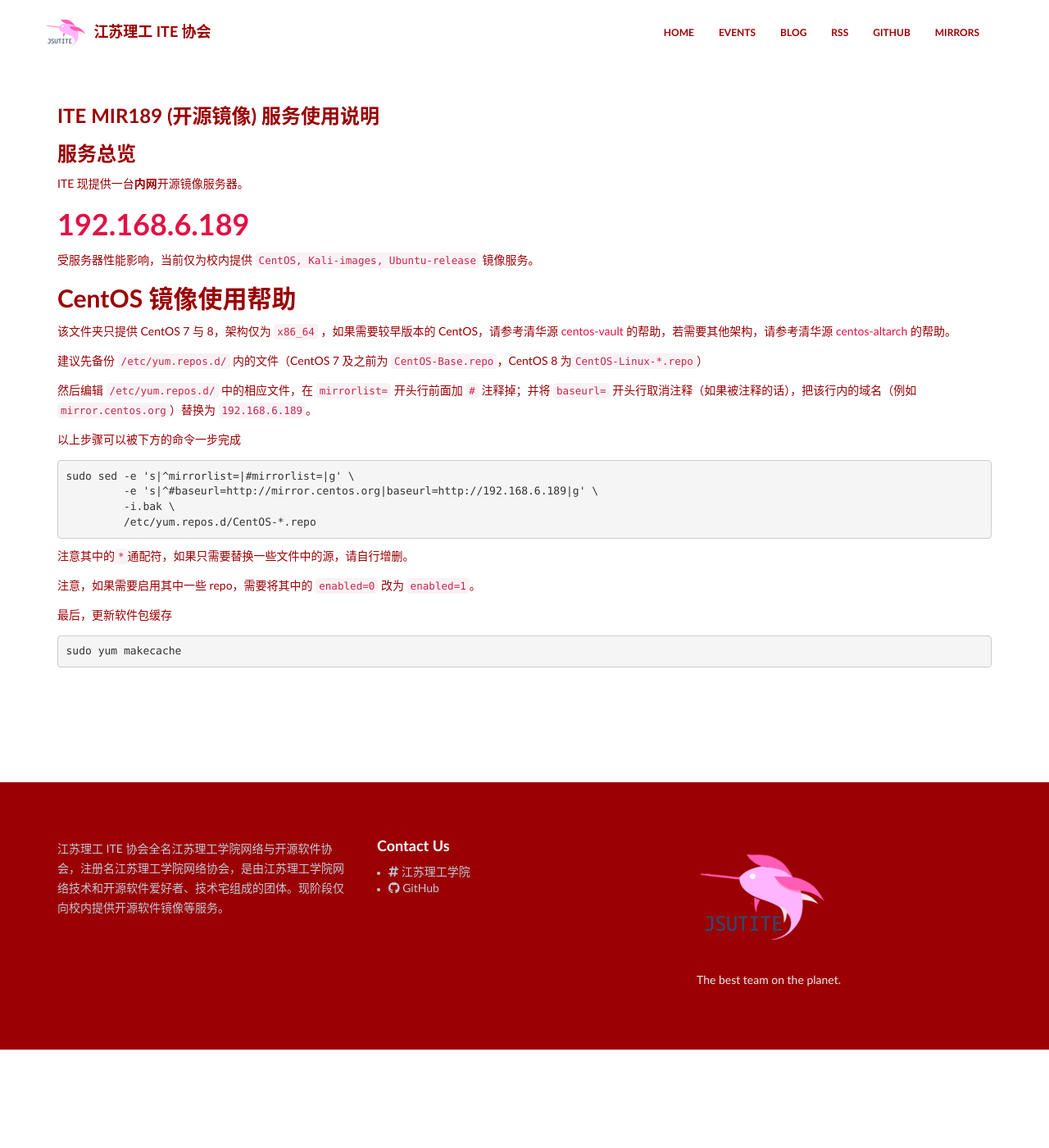
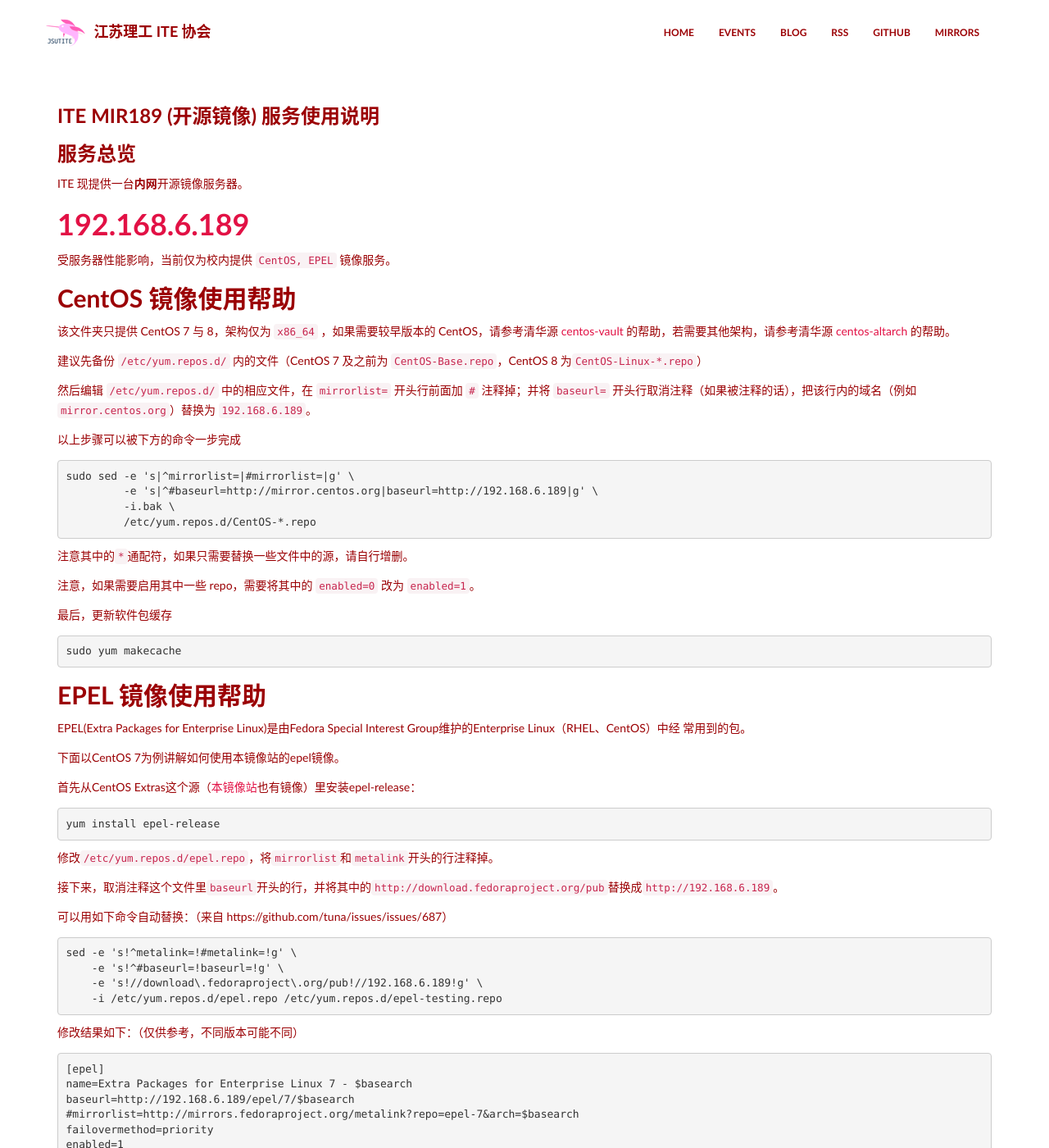
Before and after one commit to jsutite/web-src, a Jekyll site: the page built from _pages/help/mirrors.md, in a window 1280 px wide and 1400 px high. Shown: the whole window at 82% size. Built offline with Jekyll 4.4.1, drawn with Linux system fonts in a browser that asks for light colours; some of the changed text lies outside the part shown.

Commit message:
Update: Update index.md

````diff
--- a/_pages/help/mirrors.md
+++ b/_pages/help/mirrors.md
@@ -11,7 +11,7 @@
 
 # [192.168.6.189](http://192.168.6.189/)
 
-受服务器性能影响，当前仅为校内提供 `CentOS, Kali-images, Ubuntu-release` 镜像服务。
+受服务器性能影响，当前仅为校内提供 `CentOS, EPEL` 镜像服务。
 
 ## CentOS 镜像使用帮助
 
@@ -39,3 +39,64 @@
 ```
 sudo yum makecache
 ```
+
+## EPEL 镜像使用帮助
+
+EPEL(Extra Packages for Enterprise Linux)是由Fedora Special Interest Group维护的Enterprise Linux（RHEL、CentOS）中经
+常用到的包。
+
+
+下面以CentOS 7为例讲解如何使用本镜像站的epel镜像。
+
+首先从CentOS Extras这个源（[本镜像站](http://192.168.6.189/centos)也有镜像）里安装epel-release：
+
+```
+yum install epel-release
+```
+
+<!-- 当前ITE已经在epel的官方镜像列表里，所以不需要其他配置，mirrorlist机制就能让你的服务器就近使用ITE的镜像。-->
+修改`/etc/yum.repos.d/epel.repo`，将`mirrorlist`和`metalink`开头的行注释掉。
+
+接下来，取消注释这个文件里`baseurl`开头的行，并将其中的`http://download.fedoraproject.org/pub`替换成`http://192.168.6.189`。
+
+可以用如下命令自动替换：（来自 https://github.com/tuna/issues/issues/687）
+
+```
+sed -e 's!^metalink=!#metalink=!g' \
+    -e 's!^#baseurl=!baseurl=!g' \
+    -e 's!//download\.fedoraproject\.org/pub!//192.168.6.189!g' \
+    -i /etc/yum.repos.d/epel.repo /etc/yum.repos.d/epel-testing.repo
+```
+
+修改结果如下：（仅供参考，不同版本可能不同）
+
+```
+[epel]
+name=Extra Packages for Enterprise Linux 7 - $basearch
+baseurl=http://192.168.6.189/epel/7/$basearch
+#mirrorlist=http://mirrors.fedoraproject.org/metalink?repo=epel-7&arch=$basearch
+failovermethod=priority
+enabled=1
+gpgcheck=1
+gpgkey=file:///etc/pki/rpm-gpg/RPM-GPG-KEY-EPEL-7
+
+[epel-debuginfo]
+name=Extra Packages for Enterprise Linux 7 - $basearch - Debug
+baseurl=http://192.168.6.189/epel/7/$basearch/debug
+#mirrorlist=http://mirrors.fedoraproject.org/metalink?repo=epel-debug-7&arch=$basearch
+failovermethod=priority
+enabled=0
+gpgkey=file:///etc/pki/rpm-gpg/RPM-GPG-KEY-EPEL-7
+gpgcheck=1
+
+[epel-source]
+name=Extra Packages for Enterprise Linux 7 - $basearch - Source
+baseurl=http://192.168.6.189/epel/7/SRPMS
+#mirrorlist=http://mirrors.fedoraproject.org/metalink?repo=epel-source-7&arch=$basearch
+failovermethod=priority
+enabled=0
+gpgkey=file:///etc/pki/rpm-gpg/RPM-GPG-KEY-EPEL-7
+gpgcheck=1
+```
+
+运行 `yum update` 测试一下吧。
````
